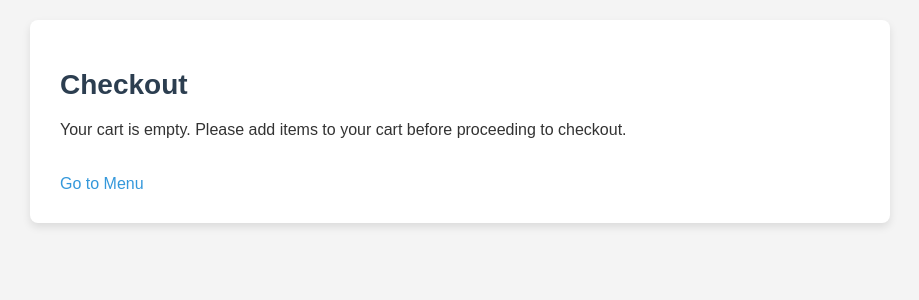
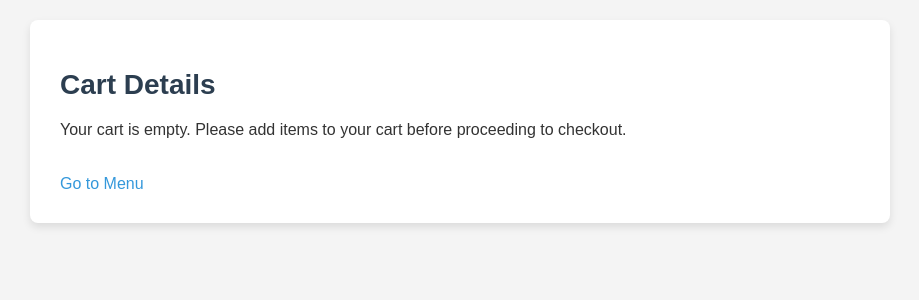
Before and after one commit to dk1604/AnnapurnaOrderManagement, a Flask app: page /checkout in a window 1280 px wide. Shown: the top 300 px of the page, without its empty margins (180-1099 px from the left). Run offline with Flask 3, Linux system fonts and the light colour scheme; parts of the project's set-up code (start-up, migrations or seed data) failed here and were passed over; some libraries are stand-ins or nearby versions.

Commit message:
Update checkout.html

```diff
--- a/src/templates/checkout.html
+++ b/src/templates/checkout.html
@@ -60,7 +60,7 @@
             background-color: #f9f9f9;
         }
 
-        .total {
+        .cart-total {
             font-size: 20px;
             font-weight: bold;
             margin-top: 20px;
@@ -100,10 +100,9 @@
 <body>
 
 <div class="container">
-    <h1>Checkout</h1>
-
+    <h1>Cart Details</h1>
+    {% set cart_total = 0 %}
     {% if session['cart'] %}
-    {% set total = 0 %}
     <table>
         <thead>
         <tr>
@@ -120,19 +119,18 @@
             <td>{{ item.quantity }}</td>
             <td>{{ item.price }} INR</td>
             <td>{{ item.quantity * item.price }} INR</td>
-            {% set total = total + (item.quantity * item.price) %}
+            {% set cart_total = cart_total + (item.quantity * item.price) %}
         </tr>
         {% endfor %}
         </tbody>
     </table>
 
-    <div class="total">
-        Total: {{ total }} INR
+    <div class="cart-total">
+        Cart Total: {{ cart_total }} INR
     </div>
 
     <!-- Form for POST to backend -->
     <div class="row">
-        <p>Click below to proceed with the payment</p>
         <button id="renderBtn">Pay Now</button>
     </div>
     <script>
```
